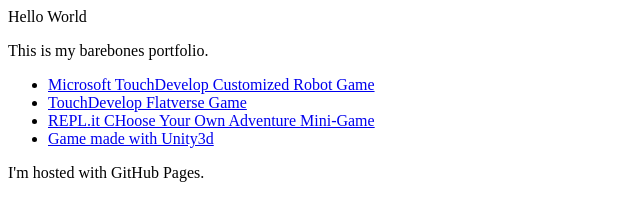
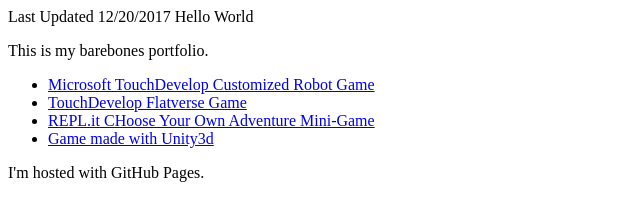
Before and after one commit to Joseph684/Joseph684.github.io, a plain HTML site: page index.html in a window 1280 px wide. Shown: the whole page, without its empty margins (0-640 px from the left). Drawn offline with Linux system fonts and the light colour scheme.

Commit message:
I added what Youwanted me to put

```diff
--- a/index.html
+++ b/index.html
@@ -1,6 +1,7 @@
 <!DOCTYPE html>
 <html>
 <body>
+<hl>Last Updated 12/20/2017
 <hl>Hello World</hl>
 <p>This is my barebones portfolio.</p>
 <ul>
```
